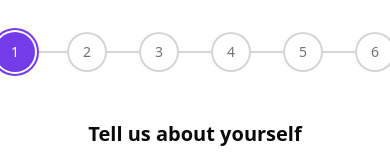
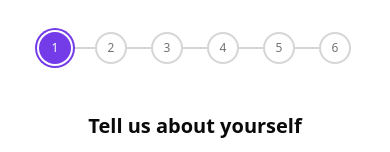
Before and after one commit to vmihalis/ft-form, a Next.js app: page /apply in a window 390 px wide. Both pictures are taken after a click on the button "Begin". Shown: the top 152 px of the page. Built offline with nearby package versions, Linux system fonts and the light colour scheme; no server answers.

Commit message:
fix: make progress indicator responsive for narrow mobile screens
Reduce step circle and connector sizes on small screens to prevent
horizontal overflow on devices narrower than 400px (e.g., iPhone SE).

```diff
--- a/src/components/form/ProgressIndicator.tsx
+++ b/src/components/form/ProgressIndicator.tsx
@@ -42,7 +42,7 @@ export function ProgressIndicator() {
               {/* Step circle */}
               <div
                 className={cn(
-                  "relative z-10 flex h-10 w-10 items-center justify-center rounded-full text-sm font-medium transition-colors bg-background",
+                  "relative z-10 flex h-8 w-8 sm:h-10 sm:w-10 items-center justify-center rounded-full text-xs sm:text-sm font-medium transition-colors bg-background",
                   isCompleted && "bg-primary text-primary-foreground",
                   isCurrent && !isCompleted && "bg-primary text-primary-foreground ring-2 ring-primary ring-offset-2 ring-offset-background",
                   isFuture && !isCompleted && "border-2 border-muted-foreground/30 text-muted-foreground"
@@ -50,7 +50,7 @@ export function ProgressIndicator() {
                 aria-current={isCurrent ? "step" : undefined}
               >
                 {isCompleted ? (
-                  <Check className="h-5 w-5" aria-hidden="true" />
+                  <Check className="h-4 w-4 sm:h-5 sm:w-5" aria-hidden="true" />
                 ) : (
                   <span>{stepNumber}</span>
                 )}
@@ -65,7 +65,7 @@ export function ProgressIndicator() {
               {!isLast && (
                 <div
                   className={cn(
-                    "h-0.5 w-8 sm:w-12",
+                    "h-0.5 w-6 sm:w-12",
                     completedSteps.includes(stepNumber) ? "bg-primary" : "bg-muted-foreground/30"
                   )}
                   aria-hidden="true"
```
